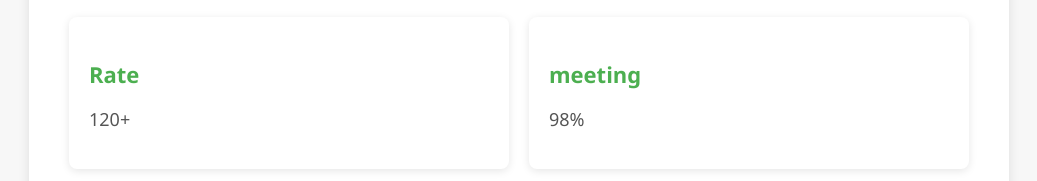
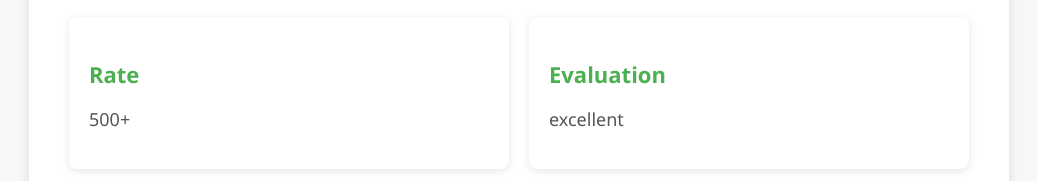
Before and after one commit to khalid-it-ctrl/kh, a plain HTML site: page index.html in a window 1280 px wide. Shown: the part 241-422 px from the top of the page, without its empty margins (121-1158 px from the left). Drawn offline with Linux system fonts and the light colour scheme.

Commit message:
Update index.html

```diff
--- a/index.html
+++ b/index.html
@@ -84,11 +84,11 @@ phone📞: 01200233912
     <div class="info-container">
         <div class="info-box">
             <h3>Rate </h3>
-            <p>120+</p>
+            <p>500+</p>
         </div>
         <div class="info-box">
-            <h3>meeting</h3>
-            <p>98%</p>
+            <h3>Evaluation</h3>
+            <p>excellent</p>
         </div>
     </div>
 </div>
```
